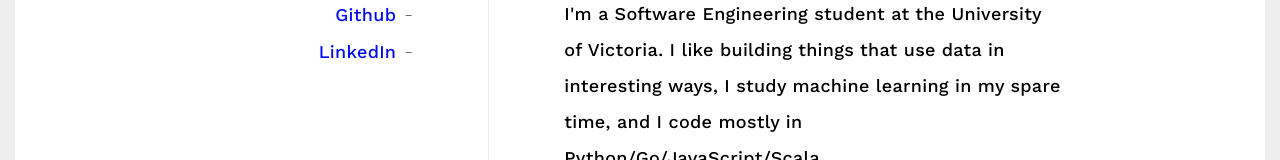
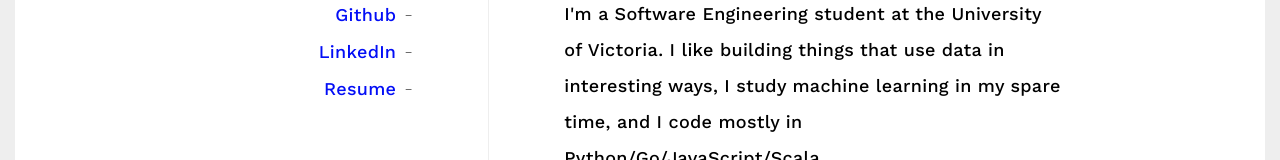
Before and after one commit to erikreppel/erikreppel.github.io, a plain HTML site: page index.html in a window 1280 px wide. Shown: the part 311-471 px from the top of the page. Drawn offline with nearby package versions, Linux system fonts and the light colour scheme.

Commit message:
Update resume

```diff
--- a/index.html
+++ b/index.html
@@ -27,11 +27,11 @@
 						LinkedIn<b>-</b>
 					</a>
 				</li>
-				<!-- <li>
-					<a href="https://www.linkedin.com/in/erikreppel">
+				<li>
+					<a href="resume.pdf">
 						Resume<b>-</b>
 					</a>
-				</li> -->
+				</li>
 			</ul>
 		</div>
 		<div class="container-child__right">
```
Also changed, not shown: 1 other file.
